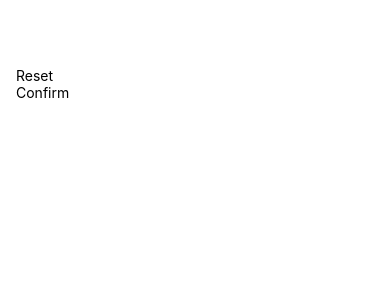
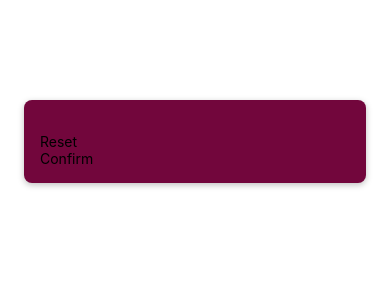
Before and after one commit to OveR1st/my-native-number-game, a React Native app: screen / in a window 390 px wide. Shown: the top 300 px of the page. Built offline with nearby package versions, Linux system fonts and the light colour scheme.

Commit message:
shadows ios and android

```diff
--- a/src/app/index.tsx
+++ b/src/app/index.tsx
@@ -21,7 +21,7 @@ export const App = () => {
 const styles = StyleSheet.create({
   appContainer: {
     flex: 1,
-    paddingTop: 50,
-    paddingHorizontal: 16,
+    // paddingTop: 50,
+    // paddingHorizontal: 16,
   },
 })
--- a/src/pages/StartGameScreen/ui.tsx
+++ b/src/pages/StartGameScreen/ui.tsx
@@ -1,12 +1,29 @@
-import { Text, TextInput, View } from 'react-native'
+import { StyleSheet, Text, TextInput, View } from 'react-native'
+import { Input } from 'shared/Input'
 import { PrimaryButton } from 'shared/PrimaryButton'
 
 export const StartGameScreen = () => {
   return (
-    <View>
-      <TextInput />
+    //TODO need to feature/widgets ?
+    <View style={styles.inputContainer}>
+      <Input />
       <PrimaryButton>Reset</PrimaryButton>
       <PrimaryButton>Confirm</PrimaryButton>
     </View>
   )
 }
+
+const styles = StyleSheet.create({
+  inputContainer: {
+    backgroundColor: '#72063c',
+    marginTop: 100,
+    marginHorizontal: 24,
+    borderRadius: 8,
+    padding: 16,
+    elevation: 4,
+    shadowColor: 'black',
+    shadowOffset: { width: 0, height: 2 },
+    shadowRadius: 6,
+    shadowOpacity: 0.25,
+  },
+})
--- /dev/null
+++ b/src/shared/Input/index.ts
@@ -0,0 +1 @@
+export * from './ui'
--- /dev/null
+++ b/src/shared/Input/ui.tsx
@@ -0,0 +1,5 @@
+import { TextInput, TextInputProps } from 'react-native'
+
+export const Input: React.FC<TextInputProps> = ({ ...props }) => {
+  return <TextInput {...props} />
+}
```
